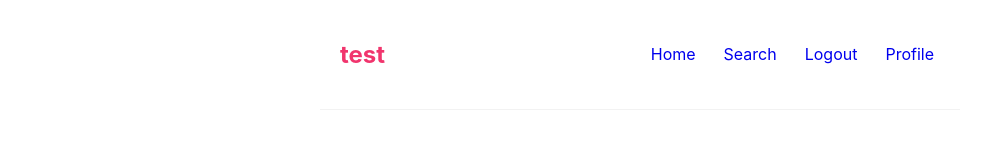
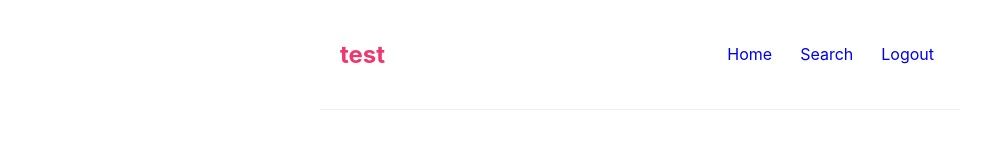
Before and after one commit to mayajosifo/jukeboxd, a React (Create React App) app in the folder skeleton/: page /search in a window 1280 px wide. Shown: the top 148 px of the page, without its empty margins (0-997 px from the left). Built offline with nearby package versions, Linux system fonts and the light colour scheme.

Commit message:
some minor shit to the navbar

```diff
--- a/skeleton/src/components/Navbar.js
+++ b/skeleton/src/components/Navbar.js
@@ -9,7 +9,6 @@ const Navbar = () => {
         <Link to="/user-page">Home</Link>
         <Link to="/search">Search</Link>
         <Link to="/">Logout</Link>
-        <Link to="/user-page/">Profile</Link>
       </div>
     </nav>
   );
```
